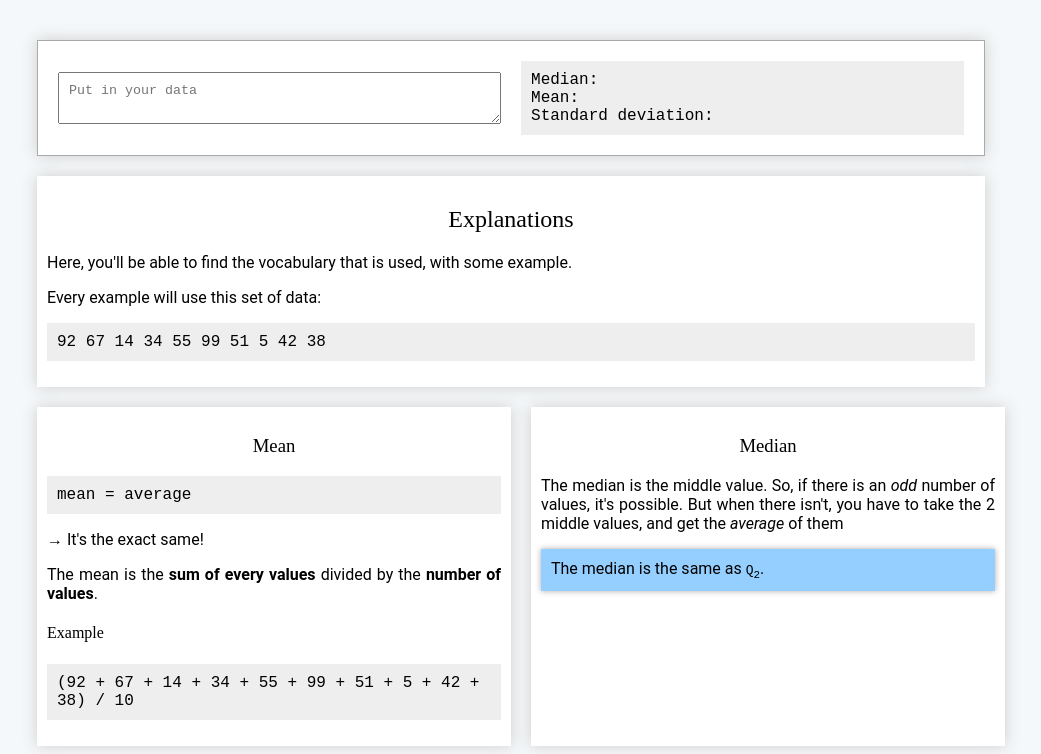
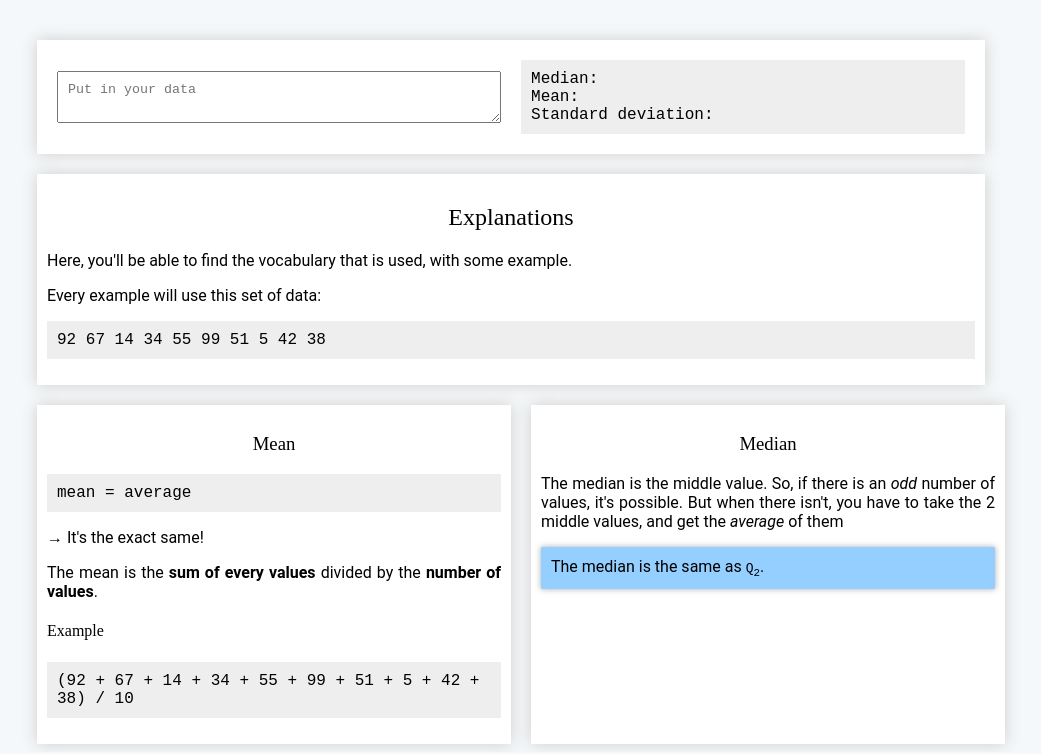
Before and after one commit to math2001/maths-cheat-sheets, a plain HTML site: page data-analysis/index.html in a window 1280 px wide. Shown: the part 120-874 px from the top of the page, without its empty margins (129-1170 px from the left). Drawn offline with Linux system fonts and the light colour scheme.

Commit message:
:lipstick: @ DA → remove borders in first section

```diff
--- a/data-analysis/data-analysis.css
+++ b/data-analysis/data-analysis.css
@@ -1,5 +1,4 @@
 .preview {
-    border: 1px solid #aaa;
     display: flex;
     align-items: center;
     align-content: space-around;
```
